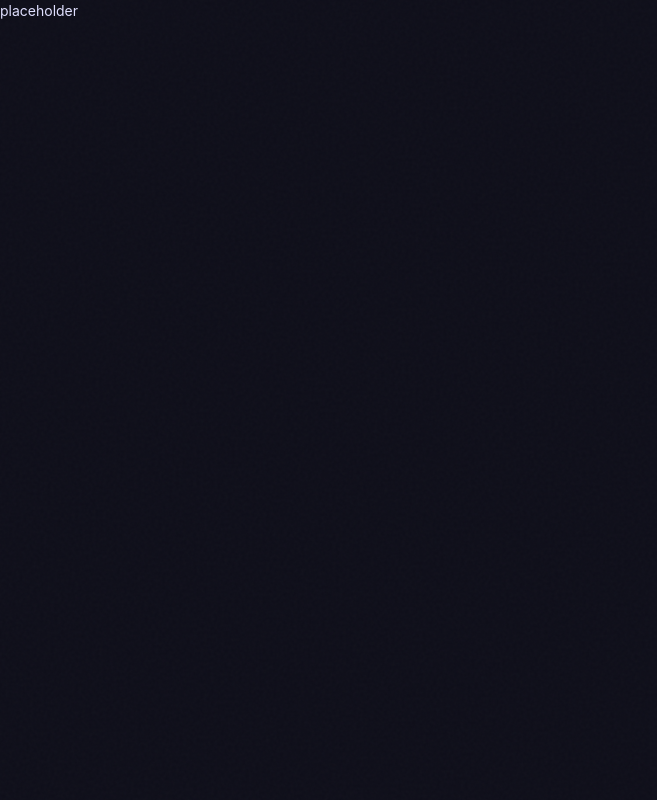
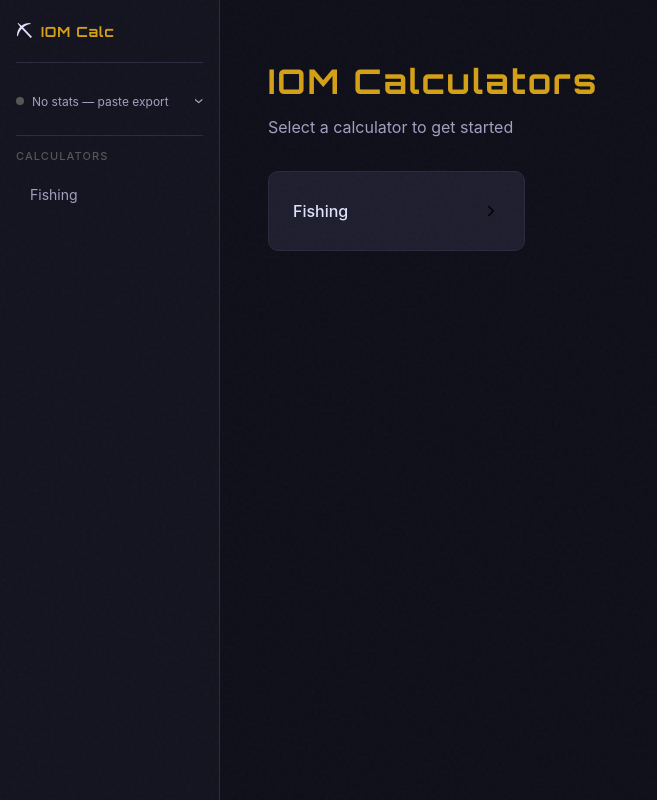
Before and after one commit to OrionAF/iom-calculators, a Svelte app: page / in a window 1280 px wide. Shown: the whole page, without its empty margins (0-657 px from the left). Built offline with nearby package versions, Linux system fonts and the light colour scheme.

Commit message:
feat: add App shell with dynamic import routing and sidebar

```diff
--- a/src/App.svelte
+++ b/src/App.svelte
@@ -1,3 +1,80 @@
 <script lang="ts">
+  import './app.css'
+  import { currentRoute } from './lib/stores/router'
+  import Sidebar from './lib/components/Sidebar.svelte'
+  import HomeGrid from './lib/components/HomeGrid.svelte'
+
+  // Vite glob import — includes all calculator components in the bundle
+  // Each calculator file must be lowercase and match its route hash
+  const calculators = import.meta.glob<{ default: any }>('./lib/calculators/*.svelte')
+
+  let activeComponent: any = $state(null)
+
+  $effect(() => {
+    const route = $currentRoute
+    if (!route) {
+      activeComponent = null
+      return
+    }
+
+    let cancelled = false
+    const key = `./lib/calculators/${route.hash}.svelte`
+    const loader = calculators[key]
+
+    if (!loader) {
+      activeComponent = null
+      return
+    }
+
+    loader().then(m => {
+      if (!cancelled) activeComponent = m.default
+    }).catch(() => {
+      if (!cancelled) activeComponent = null
+    })
+
+    return () => { cancelled = true }
+  })
 </script>
-<div>placeholder</div>
+
+<a href="#main-content" class="skip-link">Skip to content</a>
+
+<div class="app-layout">
+  <Sidebar />
+
+  <main id="main-content" class="main-content">
+    {#if $currentRoute && activeComponent}
+      <svelte:component this={activeComponent} />
+    {:else}
+      <HomeGrid />
+    {/if}
+  </main>
+</div>
+
+<style>
+  .app-layout {
+    display: flex;
+    min-height: 100dvh;
+  }
+
+  .main-content {
+    flex: 1;
+    padding: var(--space-6);
+    max-width: var(--content-max-width);
+    margin: 0 auto;
+    width: 100%;
+  }
+
+  /* Desktop: offset main content by sidebar width */
+  @media (min-width: 1024px) {
+    .main-content {
+      margin-left: var(--sidebar-width);
+    }
+  }
+
+  /* Mobile: full width, add top padding for hamburger button */
+  @media (max-width: 1023px) {
+    .main-content {
+      padding-top: calc(var(--space-12) + var(--space-4));
+    }
+  }
+</style>
```
